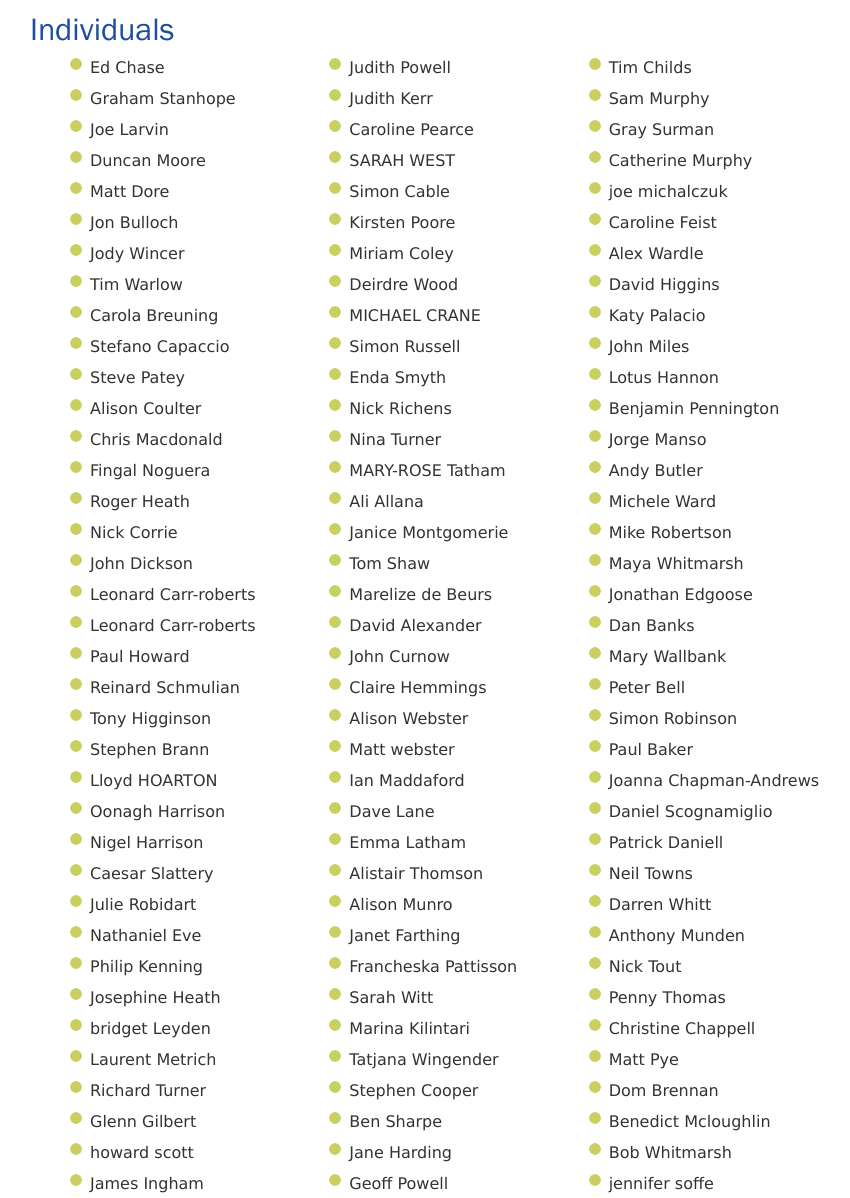
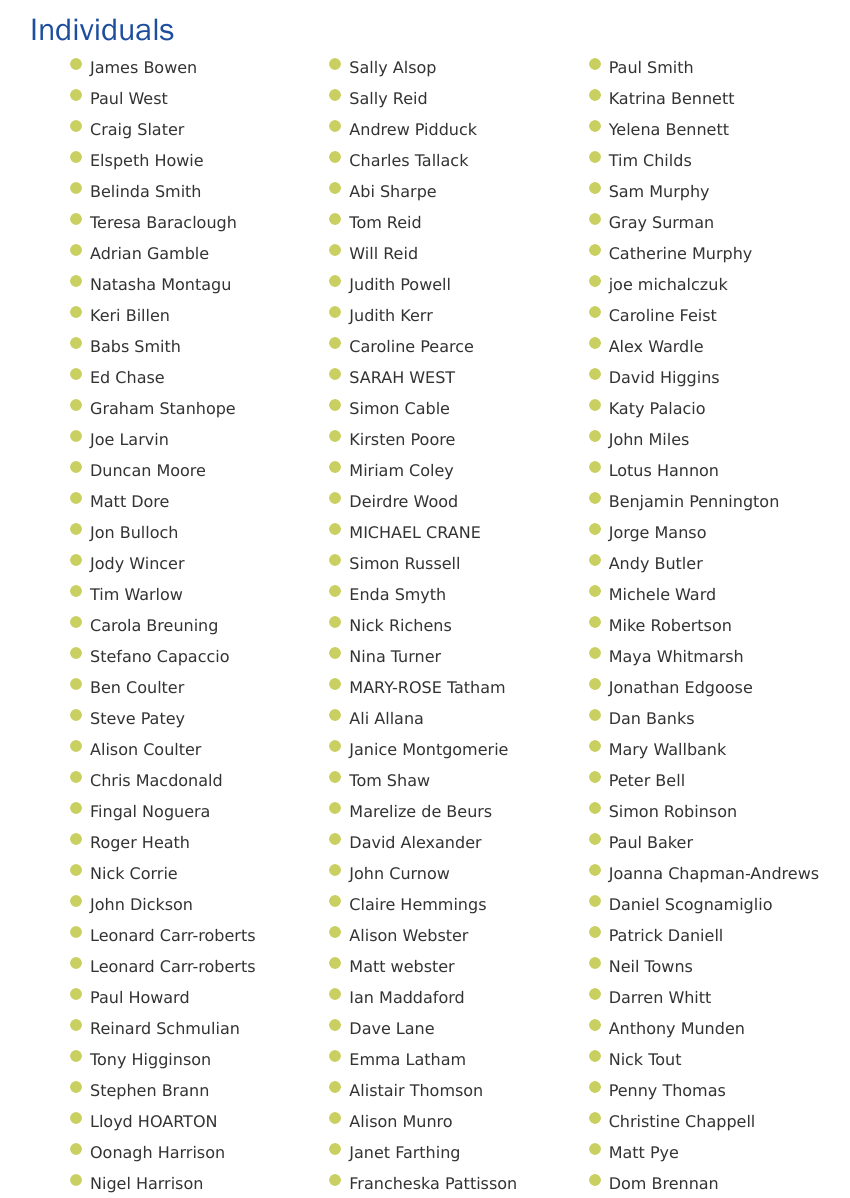
Before and after one commit to winchestercyclingcharter/winchestercyclingcharter.github.io, a Jekyll site: the page built from supporters.md, in a window 1280 px wide and 1400 px high, scrolled down 7787 px. Shown: the part 202-1400 px from the top of the window, without its empty margins (211-1061 px from the left). Built offline with Jekyll 4.4.1, drawn with Linux system fonts in a browser that asks for light colours; nearby versions of some CDN libraries.

Commit message:
Update people.yml

```diff
--- a/_data/people.yml
+++ b/_data/people.yml
@@ -605,3 +605,14 @@ people:
 - { lastname: Stanhope, firstname: Graham, dt: 20211016-194320-622415 }
 - { lastname: Chase, firstname: Ed, dt: 20211016-194758-371430 }
 - { lastname: Carr-roberts, firstname: Leonard, dt: 20211016-142350-587637 }
+- { lastname: Smith, firstname: Babs, dt: 20211016-203214-496585 }
+- { lastname: Billen, firstname: Keri, dt: 20211016-220744-455486 }
+- { lastname: Montagu, firstname: Natasha, dt: 20211016-224602-193761 }
+- { lastname: Gamble, firstname: Adrian, dt: 20211017-064939-916448 }
+- { lastname: Baraclough, firstname: Teresa, dt: 20211017-065219-250090 }
+- { lastname: Howie, firstname: Elspeth , dt: 20211017-084516-908892 }
+- { lastname: Slater, firstname: Craig, dt: 20211017-085342-750158 }
+- { lastname: Coulter, firstname: Ben, dt: 20211016-180539-477125 }
+- { lastname: Smith, firstname: Belinda, dt: 20211017-075723-669275 }
+- { lastname: West, firstname: Paul, dt: 20211017-095824-017420 }
+- { lastname: Bowen, firstname: James, dt: 20211017-101808-045958 }
```
